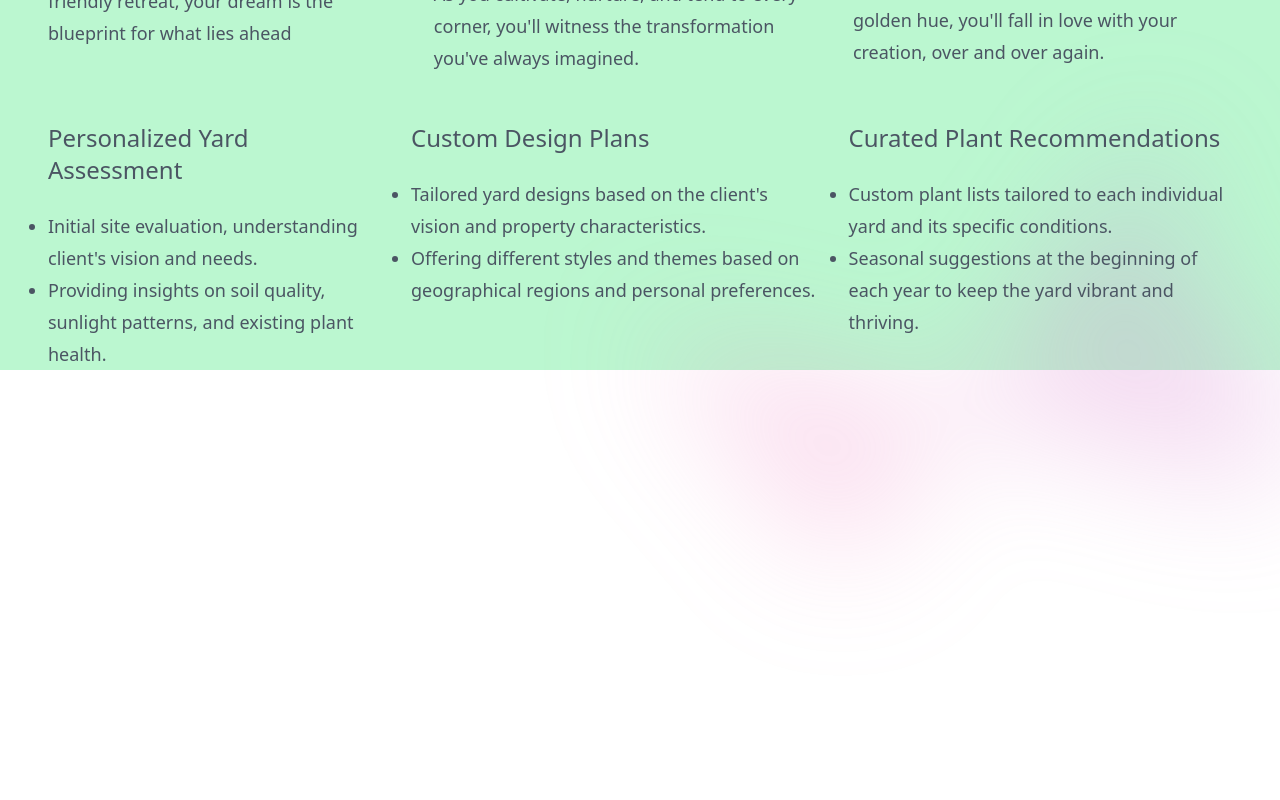
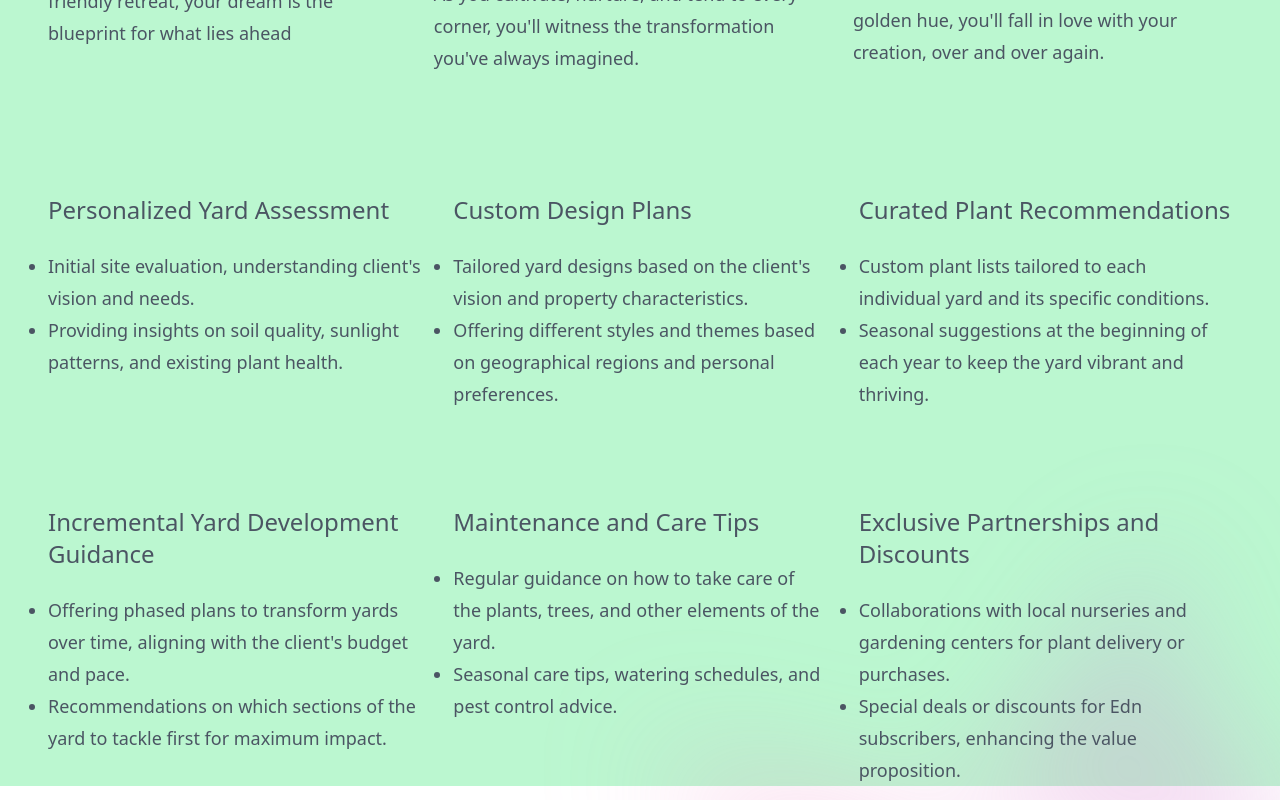
Before and after one commit to RSXII/edn-react, a React (Vite) app in the folder edn-react/: page / in a window 1280 px wide. Shown: the part 1520-2320 px from the top of the page. Before the commit the page ends 2088 px from the top, so only its background shows below. Built offline with nearby package versions, Linux system fonts and the light colour scheme.

Commit message:
update home, app, moved data

```diff
--- a/edn-react/src/App.tsx
+++ b/edn-react/src/App.tsx
@@ -1,28 +1,10 @@
-import {
-  Route,
-  Routes,
-  createBrowserRouter,
-  createRoutesFromElements,
-  RouterProvider,
-  BrowserRouter,
-} from "react-router-dom";
+import { Route, Routes, BrowserRouter } from "react-router-dom";
 
 import Home from "./pages/Home";
 import HeaderComponent from "./components/HeaderComponent";
 import About from "./pages/About";
 import Plans from "./pages/Plans";
 import Company from "./pages/Company";
-
-const router = createBrowserRouter(
-  createRoutesFromElements(
-    <Route path="/" element={<HeaderComponent />}>
-      <Route index element={<Home />} />
-      <Route path="/about" element={<About />} />
-      <Route path="/plans" element={<Plans />} />
-      <Route path="/company" element={<Company />} />
-    </Route>
-  )
-);
 
 export default function App() {
   return (
@@ -38,9 +20,6 @@ export default function App() {
           </Routes>
         </main>
       </BrowserRouter>
-
-      {/* <Home /> */}
-      <RouterProvider router={router} />
     </div>
   );
 }
--- /dev/null
+++ b/edn-react/src/components/error/ErrorBoundary.tsx
@@ -0,0 +1,42 @@
+import { Component, ErrorInfo, ReactNode } from "react";
+import ErrorPage from "../../pages/Error";
+
+type ErrorBoundaryProps = {
+  children: ReactNode;
+  setAppError: (error: Error) => void;
+};
+
+type ErrorBoundaryState = {
+  hasError: boolean;
+  error: Error | null;
+};
+
+class ErrorBoundary extends Component<ErrorBoundaryProps, ErrorBoundaryState> {
+  constructor(props: ErrorBoundaryProps) {
+    super(props);
+    this.state = {
+      hasError: false,
+      error: null,
+    };
+  }
+
+  static getDerivedStateFromError(error: Error) {
+    return { hasError: true, error };
+  }
+
+  componentDidCatch(error: Error, errorInfo: ErrorInfo) {
+    console.log("THIS IS WORKING");
+    console.error(error, errorInfo);
+    this.setState({ hasError: true });
+    this.props.setAppError(error);
+  }
+
+  render() {
+    if (this.state.hasError) {
+      return <ErrorPage error={this.state.error!} />;
+    }
+    return this.props.children;
+  }
+}
+
+export default ErrorBoundary;
--- a/edn-react/src/components/statements/ListStatement.tsx
+++ b/edn-react/src/components/statements/ListStatement.tsx
@@ -5,7 +5,7 @@ export default function ListStatement({
   props: ListStatementProps;
 }) {
   return (
-    <div className="mt-6 px-4 text-lg leading-8">
+    <div className="mt-24 px-4 text-lg leading-8">
       <h2 className="text-2xl mb-6">{props.title}</h2>
       <ol className="list-disc leading-8">
         {props.list.map((item) => {
--- /dev/null
+++ b/edn-react/src/data/home.json
@@ -0,0 +1,46 @@
+{
+  "listStatementItems": [
+    {
+      "title": "Personalized Yard Assessment",
+      "list": [
+        "Initial site evaluation, understanding client's vision and needs.",
+        "Providing insights on soil quality, sunlight patterns, and existing plant health."
+      ]
+    },
+    {
+      "title": "Custom Design Plans",
+      "list": [
+        "Tailored yard designs based on the client's vision and property characteristics.",
+        "Offering different styles and themes based on geographical regions and personal preferences."
+      ]
+    },
+    {
+      "title": "Curated Plant Recommendations",
+      "list": [
+        "Custom plant lists tailored to each individual yard and its specific conditions.",
+        "Seasonal suggestions at the beginning of each year to keep the yard vibrant and thriving."
+      ]
+    },
+    {
+      "title": "Incremental Yard Development Guidance",
+      "list": [
+        "Offering phased plans to transform yards over time, aligning with the client's budget and pace.",
+        "Recommendations on which sections of the yard to tackle first for maximum impact."
+      ]
+    },
+    {
+      "title": "Maintenance and Care Tips",
+      "list": [
+        "Regular guidance on how to take care of the plants, trees, and other elements of the yard.",
+        "Seasonal care tips, watering schedules, and pest control advice."
+      ]
+    },
+    {
+      "title": "Exclusive Partnerships and Discounts",
+      "list": [
+        "Collaborations with local nurseries and gardening centers for plant delivery or purchases.",
+        "Special deals or discounts for Edn subscribers, enhancing the value proposition."
+      ]
+    }
+  ]
+}
--- /dev/null
+++ b/edn-react/src/pages/Error.tsx
@@ -0,0 +1,13 @@
+type ErrorPageProps = {
+  error: Error | null;
+};
+
+export default function ErrorPage({ error }: ErrorPageProps) {
+  return (
+    <div>
+      <h1>Sorry.</h1>
+      <p>An error has occured. We apologize for any inconvenience.</p>
+      <p>{error?.message}</p>
+    </div>
+  );
+}
--- a/edn-react/src/pages/Home.tsx
+++ b/edn-react/src/pages/Home.tsx
@@ -4,8 +4,9 @@ import {
   ImageStatement,
   ListStatement,
   imageStatementItems,
-  listStatementItems,
 } from "../components/statements/index";
+import { ListStatementProps } from "../components/statements/types";
+import { listStatementItems } from "../data/home.json";
 
 export default function Home() {
   return (
@@ -55,10 +56,12 @@ export default function Home() {
             <ImageStatement props={statement} />
           ))}
         </div>
-        <div className="flex flex-col md:flex-row justify-center mt-6 text-lg leading-8 text-gray-600">
-          {listStatementItems.map((statement) => {
-            return <ListStatement props={statement} />;
-          })}
+        <div className="grid grid-cols-1 md:grid-cols-3 justify-center mt-6 text-lg leading-8 text-gray-600">
+          {listStatementItems.map(
+            (statement: ListStatementProps, index: number) => {
+              return <ListStatement key={index} props={statement} />;
+            }
+          )}
         </div>
       </div>
 
```
